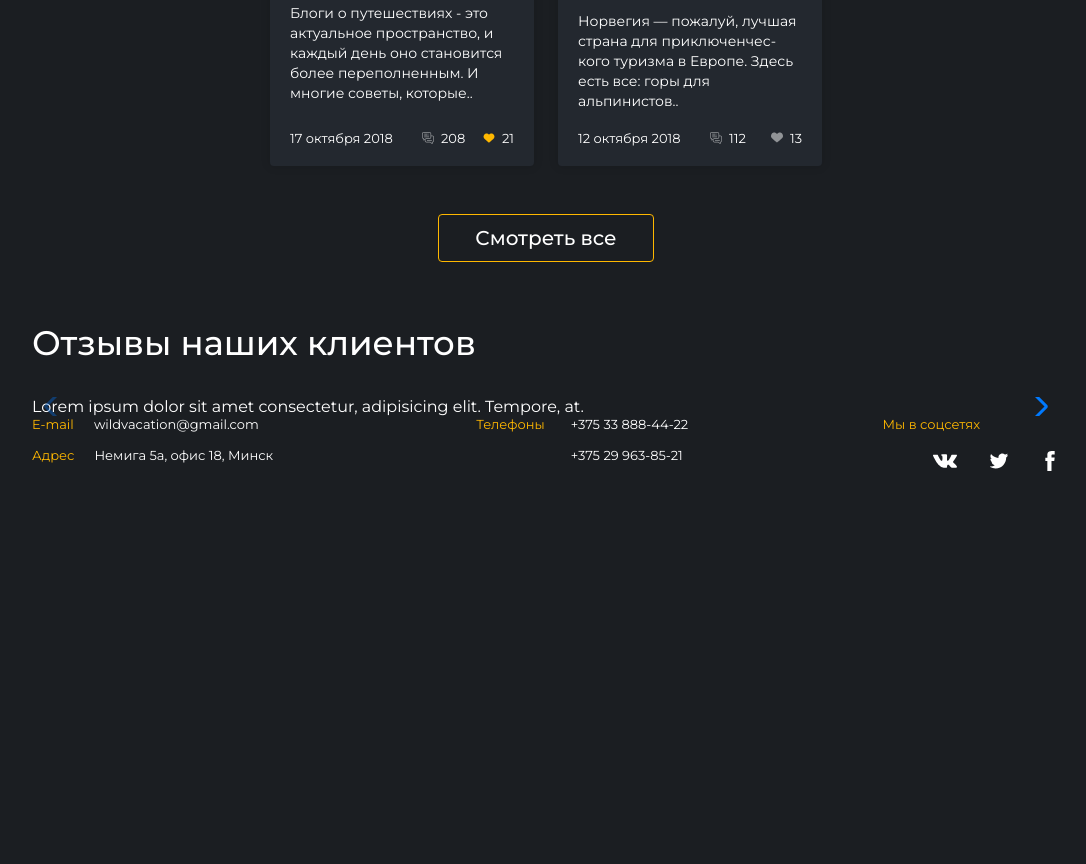
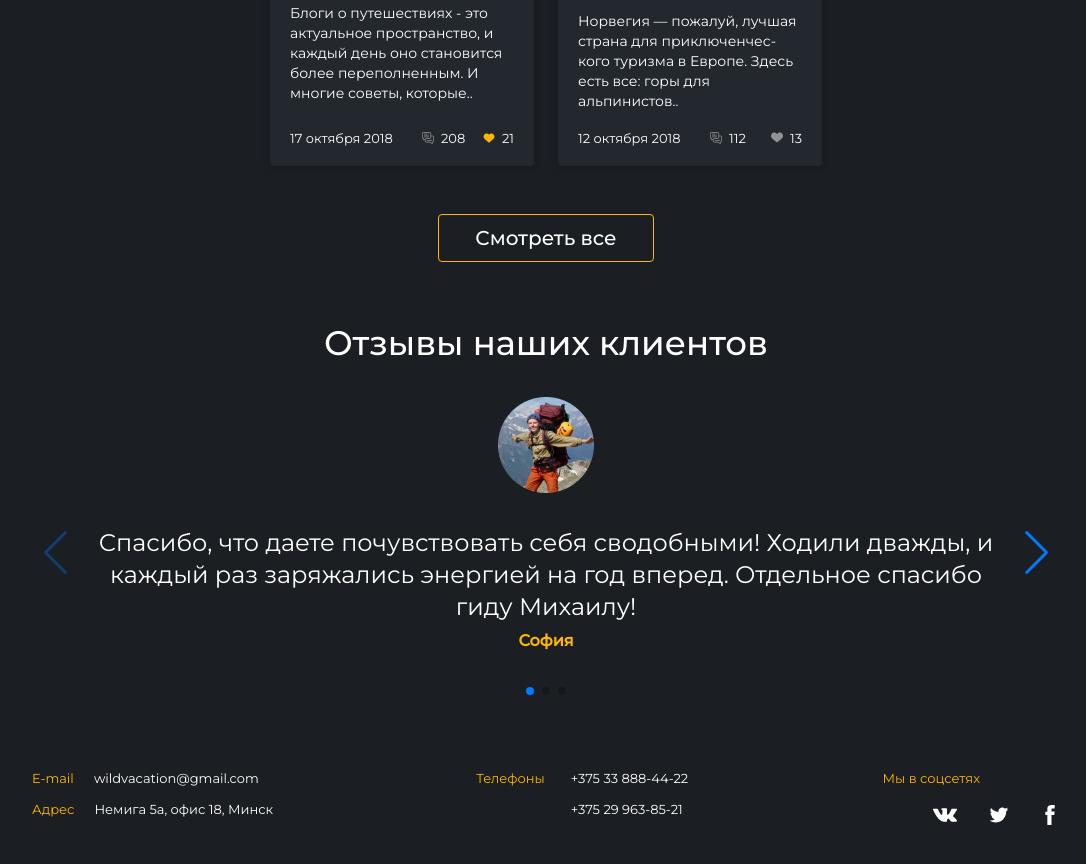
Before and after one commit to Andrey999K/Level2-Site1, a website: page app/index.html in a window 1280 px wide. Shown: the part 3830-4694 px from the top of the page, without its empty margins (94-1180 px from the left). Before the commit the page ends 4354 px from the top, so only its background shows below. Drawn offline with nearby package versions, Linux system fonts and the light colour scheme; files that its build step writes are made by us from their sources; files whose address does not match are found by name.

Commit message:
fix: slider in review section

```diff
--- a/app/index.html
+++ b/app/index.html
@@ -425,22 +425,52 @@
                     <!-- Additional required wrapper -->
                     <div class="swiper-wrapper">
                         <!-- Slides -->
-                        <div class="swiper-slide">Lorem ipsum dolor sit amet
-                            consectetur,
-                            adipisicing elit. Tempore, at.</div>
-                        <div class="swiper-slide">Lorem ipsum dolor sit amet
-                            consectetur,
-                            adipisicing elit. Tempore, at.</div>
-                        <div class="swiper-slide">Lorem ipsum dolor sit amet
-                            consectetur,
-                            adipisicing elit. Tempore, at.</div>
+                        <div class="reviews__slide swiper-slide">
+                            <img class="reviews__photo"
+                                src="./images/klient-photo.png" width="96"
+                                height="96" alt="klient-photo">
+                            <p class="reviews__text">Спасибо, что даете
+                                почувствовать себя
+                                сводобными! Ходили дважды, и каждый раз
+                                заряжались энергией на год вперед. Отдельное
+                                спасибо
+                                гиду
+                                Михаилу!</p>
+                            <p class="reviews__name">София</p>
+                        </div>
+                        <div class="reviews__slide swiper-slide">
+                            <img class="reviews__photo"
+                                src="./images/klient-photo.png" width="96"
+                                height="96" alt="klient-photo">
+                            <p class="reviews__text">Спасибо, что даете
+                                почувствовать себя
+                                сводобными! Ходили дважды, и каждый раз
+                                заряжались энергией на год вперед. Отдельное
+                                спасибо
+                                гиду
+                                Михаилу!</p>
+                            <p class="reviews__name">София</p>
+                        </div>
+                        <div class="reviews__slide swiper-slide">
+                            <img class="reviews__photo"
+                                src="./images/klient-photo.png" width="96"
+                                height="96" alt="klient-photo">
+                            <p class="reviews__text">Спасибо, что даете
+                                почувствовать себя
+                                сводобными! Ходили дважды, и каждый раз
+                                заряжались энергией на год вперед. Отдельное
+                                спасибо
+                                гиду
+                                Михаилу!</p>
+                            <p class="reviews__name">София</p>
+                        </div>
                     </div>
                     <!-- If we need pagination -->
-                    <!-- <div class="swiper-pagination"></div> -->
+                    <div class="swiper-pagination"></div>
 
                     <!-- If we need navigation buttons -->
-                    <div class="swiper-button-prev"></div>
-                    <div class="swiper-button-next"></div>
+                    <div class="reviews__slider-button swiper-button-prev"></div>
+                    <div class="reviews__slider-button swiper-button-next"></div>
 
                     <!-- If we need scrollbar -->
                     <!-- <div class="swiper-scrollbar"></div> -->
--- a/app/sass/style.scss
+++ b/app/sass/style.scss
@@ -778,14 +778,16 @@ body {
     // height: 362px;
     // margin: auto;
     // min-width: 0;
-    // margin-bottom: 61px;
+    padding-bottom: 61px;
 
-    // &__slide {
-    //     display: flex;
-    //     flex-direction: column;
-    //     align-items: center;
-    //     max-width: 100%;
-    // }
+    &__slider {
+        padding: 0 0 60px;
+    }
+
+    &__slide {
+        text-align: center;
+        padding: 0 50px;
+    }
 }
 
 .reviews__title {
@@ -793,6 +795,7 @@ body {
     font-weight: 500;
     font-size: 34px;
     line-height: 38px;
+    text-align: center;
 }
 
 .reviews__photo {
@@ -956,10 +959,6 @@ body {
         margin-bottom: 20px;
     }
 
-    .reviews {
-        padding: 0 50px;
-    }
-
     .footer {
         padding: 0 50px;
     }
@@ -1022,6 +1021,18 @@ body {
 
     .statistics-list__text {
         font-size: 14px;
+    }
+
+    .reviews__photo {
+        margin-bottom: 10px;
+    }
+
+    .reviews__text {
+        font-size: 16px;
+    }
+
+    .reviews__slider-button {
+        --swiper-navigation-size: 30px;
     }
 
     .footer {
--- a/app/scripts/main.js
+++ b/app/scripts/main.js
@@ -7,6 +7,10 @@ document.addEventListener("DOMContentLoaded", () => {
         navigation: {
             nextEl: '.swiper-button-next',
             prevEl: '.swiper-button-prev'
+        },
+        pagination: {
+            el: '.swiper-pagination',
+            clickable: true,
         }
     });
 
```
Also changed, not shown: build/index.html, build/scripts/main.min.js, build/styles/style.min.css.
